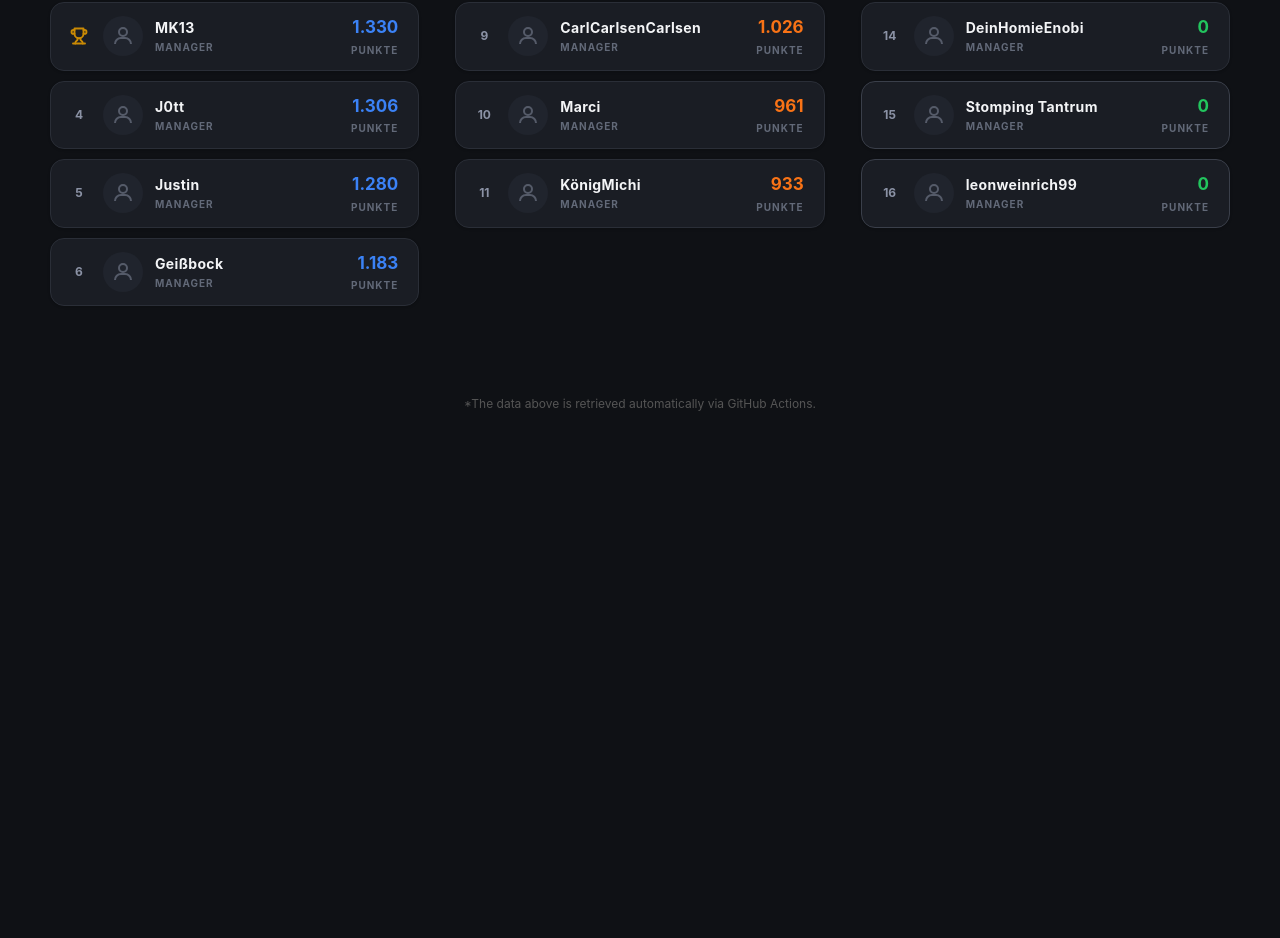
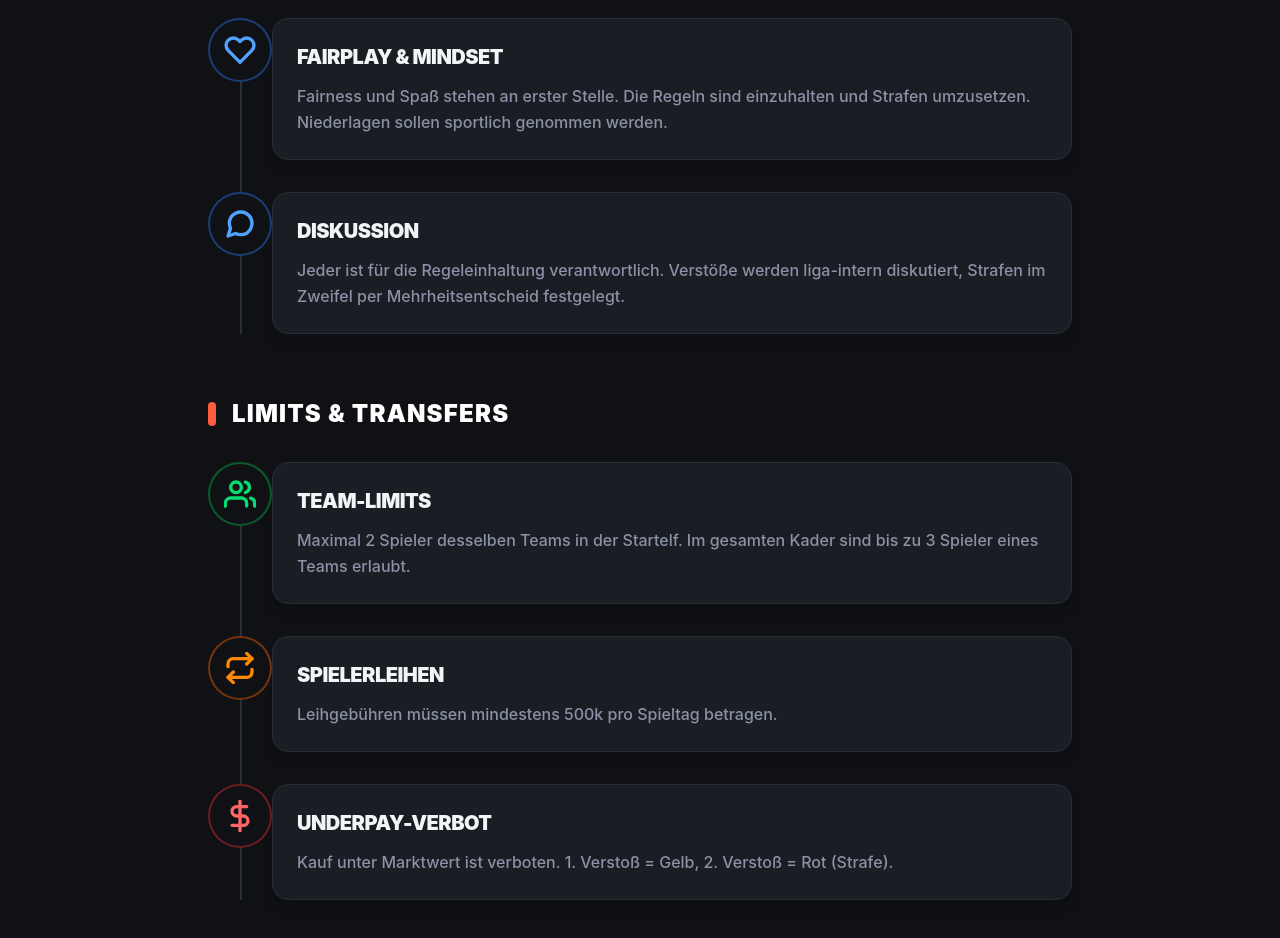
Before and after one commit to leonweinrich99/kickbase_ligasystem, a React app in the folder frontend/: page /rules in a window 1280 px wide. Shown: the part 360-1298 px from the top of the page. Before the commit the page ends 812 px from the top, so only its background shows below. Built offline with nearby package versions, Linux system fonts and the light colour scheme; the HTML template or start-up script is replaced by a standard one.

Commit message:
Add Rules page and navigation (react-router-dom)

```diff
--- a/frontend/package.json
+++ b/frontend/package.json
@@ -11,7 +11,8 @@
   },
   "dependencies": {
     "react": "^19.2.4",
-    "react-dom": "^19.2.4"
+    "react-dom": "^19.2.4",
+    "react-router-dom": "^7.14.0"
   },
   "devDependencies": {
     "@eslint/js": "^9.39.4",
--- a/frontend/src/App.jsx
+++ b/frontend/src/App.jsx
@@ -1,4 +1,6 @@
 import React, { useEffect, useState } from 'react';
+import { BrowserRouter as Router, Routes, Route, NavLink } from 'react-router-dom';
+import Rules from './Rules';
 
 const AvatarIcon = () => (
   <svg width="24" height="24" viewBox="0 0 24 24" fill="none" className="text-[#8b92a5] opacity-50">
@@ -37,6 +39,23 @@ const Header = ({ matchday, participants }) => (
         <h1 className="text-xl sm:text-3xl font-black tracking-tight uppercase">Qualifikationsrunde</h1>
       </div>
     </div>
+
+    {/* Navigation */}
+    <nav className="flex bg-[#1a1d24] border border-[#2a2e37] p-1 rounded-xl shadow-inner mx-auto sm:mx-0">
+      <NavLink
+        to="/"
+        className={({ isActive }) => `px-4 py-2 text-xs font-bold uppercase tracking-widest rounded-lg transition-all ${isActive ? 'bg-[#ff5c3e] text-white shadow-lg' : 'text-[#8b92a5] hover:text-white'}`}
+      >
+        Dashboard
+      </NavLink>
+      <NavLink
+        to="/rules"
+        className={({ isActive }) => `px-4 py-2 text-xs font-bold uppercase tracking-widest rounded-lg transition-all ${isActive ? 'bg-[#ff5c3e] text-white shadow-lg' : 'text-[#8b92a5] hover:text-white'}`}
+      >
+        Regeln
+      </NavLink>
+    </nav>
+
     <div className="flex w-full sm:w-auto justify-between sm:justify-end gap-3 sm:gap-4">
       <div className="bg-[#1a1d24] border border-[#2a2e37] rounded-xl flex items-center shadow-lg font-semibold overflow-hidden flex-1 sm:flex-initial justify-between">
         <button className="px-3 sm:px-4 py-2 sm:py-3 text-[#8b92a5] hover:text-white transition-colors bg-[#181a20]">&lsaquo;</button>
@@ -46,9 +65,6 @@ const Header = ({ matchday, participants }) => (
       <div className="bg-[#1a1d24] border border-[#2a2e37] rounded-xl px-4 sm:px-5 py-2 shadow-lg flex flex-col justify-center items-end min-w-[80px] sm:min-w-0">
         <span className="text-[8px] sm:text-[10px] font-bold text-[#8b92a5] tracking-widest leading-tight">TEILNEHMER</span>
         <span className="text-sm sm:text-base font-bold text-gray-200 leading-tight block -mt-1">{participants}</span>
-      </div>
-      <div className="hidden sm:flex bg-[#1a1d24] border border-[#2a2e37] rounded-xl w-14 justify-center items-center text-[#8b92a5]">
-        <svg width="20" height="20" viewBox="0 0 24 24" fill="none" stroke="currentColor" strokeWidth="2" strokeLinecap="round" strokeLinejoin="round"><path d="M14 2H6a2 2 0 0 0-2 2v16a2 2 0 0 0 2 2h12a2 2 0 0 0 2-2V8z"></path><polyline points="14 2 14 8 20 8"></polyline><line x1="16" y1="13" x2="8" y2="13"></line><line x1="16" y1="17" x2="8" y2="17"></line><polyline points="10 9 9 9 8 9"></polyline></svg>
       </div>
     </div>
   </div>
@@ -92,11 +108,21 @@ const LeagueColumn = ({ league }) => (
   </div>
 );
 
+const Dashboard = ({ data }) => (
+  <div className="max-w-[1400px] mx-auto bg-[#0f1115]">
+    <Header matchday={data.matchday} participants={data.participants} />
+    <div className="flex flex-col lg:flex-row gap-4">
+      {data.leagues.map((league) => (
+        <LeagueColumn key={league.name} league={league} />
+      ))}
+    </div>
+  </div>
+);
+
 function App() {
   const [data, setData] = useState(null);
 
   useEffect(() => {
-    // In Produktion und lokal nutzen wir die statische Datei im public-Ordner
     fetch('/data.json')
       .then(res => res.json())
       .then(setData)
@@ -108,19 +134,18 @@ function App() {
   if (!data) return <div className="min-h-screen bg-[#0f1115] flex justify-center items-center text-gray-500 font-bold">Lade Kickbase Daten...</div>;
 
   return (
-    <div className="min-h-screen bg-[#0f1115] p-4 sm:p-10 font-sans select-none">
-      <div className="max-w-[1400px] mx-auto bg-[#0f1115]">
-        <Header matchday={data.matchday} participants={data.participants} />
-        <div className="flex flex-col lg:flex-row gap-4">
-          {data.leagues.map((league) => (
-            <LeagueColumn key={league.name} league={league} />
-          ))}
+    <Router>
+      <div className="min-h-screen bg-[#0f1115] p-4 sm:p-10 font-sans select-none">
+        <Routes>
+          <Route path="/" element={<Dashboard data={data} />} />
+          <Route path="/rules" element={<Rules />} />
+        </Routes>
+
+        <div className="mt-20 text-center text-[#555] text-[10px] sm:text-xs">
+          *The data above is retrieved automatically via GitHub Actions.
         </div>
       </div>
-      <div className="mt-20 text-center text-[#555] text-[10px] sm:text-xs">
-        *The data above is retrieved automatically via GitHub Actions.
-      </div>
-    </div>
+    </Router>
   );
 }
 
--- /dev/null
+++ b/frontend/src/Rules.jsx
@@ -0,0 +1,168 @@
+import React from 'react';
+
+const RuleCard = ({ number, title, text, color, children, icon: Icon }) => {
+  const borderColors = {
+    blue: 'border-blue-500/40 hover:border-blue-500 hover:bg-blue-500/10',
+    orange: 'border-orange-500/40 hover:border-orange-500 hover:bg-orange-500/10',
+    green: 'border-green-500/40 hover:border-green-500 hover:bg-green-500/10',
+    red: 'border-red-500/40 hover:border-red-500 hover:bg-red-500/10',
+  };
+
+  const textColors = {
+    blue: 'text-blue-400',
+    orange: 'text-orange-400',
+    green: 'text-green-400',
+    red: 'text-red-400',
+  };
+
+  return (
+    <div className="group relative pl-12 sm:pl-16 mb-8">
+      {/* Timeline Line */}
+      <div className="absolute left-6 sm:left-8 top-0 bottom-[-32px] w-[2px] bg-[#2a2e37] group-last:bottom-0"></div>
+
+      {/* Number/Icon Circle */}
+      <div className={`absolute left-0 top-0 w-12 h-12 sm:w-16 sm:h-16 rounded-full bg-[#0f1115] border-2 flex items-center justify-center z-10 transition-all duration-300 ${borderColors[color]}`}>
+        {Icon ? <Icon className={`w-6 h-6 sm:w-8 sm:h-8 ${textColors[color]}`} /> : <span className={`text-lg sm:text-xl font-black ${textColors[color]}`}>{number}</span>}
+      </div>
+
+      <div className="bg-[#1a1d24] border border-[#2a2e37] rounded-2xl p-5 sm:p-6 transition-all duration-300 group-hover:border-[#3a3f4a] group-hover:translate-x-1 shadow-lg">
+        <h3 className="text-lg sm:text-xl font-black text-gray-100 mb-3 uppercase tracking-tight">{title}</h3>
+        <div className="text-sm sm:text-base text-[#8b92a5] leading-relaxed font-medium">
+          {text}
+          {children}
+        </div>
+      </div>
+    </div>
+  );
+};
+
+const SectionTitle = ({ title }) => (
+  <h2 className="text-xl sm:text-2xl font-black text-white mb-8 mt-12 first:mt-0 uppercase tracking-wider flex items-center">
+    <span className="w-2 h-6 bg-[#ff5c3e] mr-4 rounded-full"></span>
+    {title}
+  </h2>
+);
+
+const Rules = () => {
+  return (
+    <div className="max-w-4xl mx-auto py-10 px-4">
+      <header className="text-center mb-16">
+        <div className="text-[10px] sm:text-[12px] font-bold tracking-[0.2em] text-[#ff5c3e] mb-3 uppercase">Offizieller Katalog</div>
+        <h1 className="text-4xl sm:text-6xl font-black tracking-tighter uppercase text-white mb-4">
+          Regelwerk <br /> <span className="text-transparent bg-clip-text bg-gradient-to-r from-gray-200 to-gray-500">Saison 26/27</span>
+        </h1>
+        <div className="w-20 h-1 bg-[#ff5c3e] mx-auto rounded-full opacity-50"></div>
+      </header>
+
+      <div className="space-y-16">
+        <section>
+          <SectionTitle title="Fairplay & Verantwortung" />
+          <RuleCard
+            color="blue"
+            title="Fairplay & Mindset"
+            text="Fairness und Spaß stehen an erster Stelle. Die Regeln sind einzuhalten und Strafen umzusetzen. Niederlagen sollen sportlich genommen werden."
+            icon={(props) => (
+              <svg {...props} viewBox="0 0 24 24" fill="none" stroke="currentColor" strokeWidth="2.5" strokeLinecap="round" strokeLinejoin="round">
+                <path d="M20.84 4.61a5.5 5.5 0 0 0-7.78 0L12 5.67l-1.06-1.06a5.5 5.5 0 0 0-7.78 7.78l1.06 1.06L12 21.23l7.78-7.78 1.06-1.06a5.5 5.5 0 0 0 0-7.78z" />
+              </svg>
+            )}
+          />
+          <RuleCard
+            color="blue"
+            title="Diskussion"
+            text="Jeder ist für die Regeleinhaltung verantwortlich. Verstöße werden liga-intern diskutiert, Strafen im Zweifel per Mehrheitsentscheid festgelegt."
+            icon={(props) => (
+              <svg {...props} viewBox="0 0 24 24" fill="none" stroke="currentColor" strokeWidth="2.5" strokeLinecap="round" strokeLinejoin="round">
+                <path d="M21 11.5a8.38 8.38 0 0 1-.9 3.8 8.5 8.5 0 0 1-7.6 4.7 8.38 8.38 0 0 1-3.8-.9L3 21l1.9-5.7a8.38 8.38 0 0 1-.9-3.8 8.5 8.5 0 0 1 4.7-7.6 8.38 8.38 0 0 1 3.8-.9h.5a8.48 8.48 0 0 1 8 8v.5z" />
+              </svg>
+            )}
+          />
+        </section>
+
+        <section>
+          <SectionTitle title="Limits & Transfers" />
+          <RuleCard
+            color="green"
+            title="Team-Limits"
+            text="Maximal 2 Spieler desselben Teams in der Startelf. Im gesamten Kader sind bis zu 3 Spieler eines Teams erlaubt."
+            icon={(props) => (
+              <svg {...props} viewBox="0 0 24 24" fill="none" stroke="currentColor" strokeWidth="2.5" strokeLinecap="round" strokeLinejoin="round">
+                <path d="M17 21v-2a4 4 0 0 0-4-4H5a4 4 0 0 0-4 4v2"/><circle cx="9" cy="7" r="4"/><path d="M23 21v-2a4 4 0 0 0-3-3.87"/><path d="M16 3.13a4 4 0 0 1 0 7.75"/>
+              </svg>
+            )}
+          />
+          <RuleCard
+            color="orange"
+            title="Spielerleihen"
+            text="Leihgebühren müssen mindestens 500k pro Spieltag betragen."
+            icon={(props) => (
+              <svg {...props} viewBox="0 0 24 24" fill="none" stroke="currentColor" strokeWidth="2.5" strokeLinecap="round" strokeLinejoin="round">
+                <polyline points="17 1 21 5 17 9"/><path d="M3 11V9a4 4 0 0 1 4-4h14"/><polyline points="7 23 3 19 7 15"/><path d="M21 13v2a4 4 0 0 1-4 4H3"/>
+              </svg>
+            )}
+          />
+          <RuleCard
+            color="red"
+            title="Underpay-Verbot"
+            text="Kauf unter Marktwert ist verboten. 1. Verstoß = Gelb, 2. Verstoß = Rot (Strafe)."
+            icon={(props) => (
+              <svg {...props} viewBox="0 0 24 24" fill="none" stroke="currentColor" strokeWidth="2.5" strokeLinecap="round" strokeLinejoin="round">
+                <line x1="12" y1="1" x2="12" y2="23"/><path d="M17 5H9.5a3.5 3.5 0 0 0 0 7h5a3.5 3.5 0 0 1 0 7H6"/>
+              </svg>
+            )}
+          />
+        </section>
+
+        <section>
+          <SectionTitle title="Spieltags-Regeln" />
+          <RuleCard
+            color="orange"
+            title="Zwangsverkauf Top 3"
+            text="Top 3 Manager der Woche müssen ihren besten Spieler (Startelf) bis Montag 22 Uhr an den Transfermarkt verkaufen."
+            icon={(props) => (
+              <svg {...props} viewBox="0 0 24 24" fill="none" stroke="currentColor" strokeWidth="2.5" strokeLinecap="round" strokeLinejoin="round">
+                <polygon points="12 2 15.09 8.26 22 9.27 17 14.14 18.18 21.02 12 17.77 5.82 21.02 7 14.14 2 9.27 8.91 8.26 12 2" />
+              </svg>
+            )}
+          />
+          <RuleCard
+            color="red"
+            title="Strafen"
+            text="Bei Verstoß muss am nächsten Spieltag ein Spieler weniger aufgestellt werden. Nichtbefolgung ist ein weiterer Verstoß."
+            icon={(props) => (
+              <svg {...props} viewBox="0 0 24 24" fill="none" stroke="currentColor" strokeWidth="2.5" strokeLinecap="round" strokeLinejoin="round">
+                <circle cx="12" cy="12" r="10"/><line x1="8" y1="12" x2="16" y2="12"/>
+              </svg>
+            )}
+          />
+        </section>
+
+        <section>
+          <SectionTitle title="Aufstieg & Abstieg" />
+          <RuleCard
+            color="green"
+            title="Auf- und Abstieg"
+            text="Greift nach Hin- und Rückrunde. Platz 1&2 steigen auf, Platz 8&9 steigen ab."
+            icon={(props) => (
+              <svg {...props} viewBox="0 0 24 24" fill="none" stroke="currentColor" strokeWidth="2.5" strokeLinecap="round" strokeLinejoin="round">
+                <polyline points="23 6 13.5 15.5 8.5 10.5 1 18"/><polyline points="17 6 23 6 23 12"/>
+              </svg>
+            )}
+          />
+          <RuleCard
+            color="orange"
+            title="Relegation"
+            text="Letzter Spieltag: Platz 3 vs Platz 7 der höheren Liga. Vergleich via Matchday Challenge (Rushmodus)."
+            icon={(props) => (
+              <svg {...props} viewBox="0 0 24 24" fill="none" stroke="currentColor" strokeWidth="2.5" strokeLinecap="round" strokeLinejoin="round">
+                <polygon points="13 2 3 14 12 14 11 22 21 10 12 10 13 2"/>
+              </svg>
+            )}
+          />
+        </section>
+      </div>
+    </div>
+  );
+};
+
+export default Rules;
```
Also changed, not shown: 1 other file (tests, documents, lock files or other folders).
